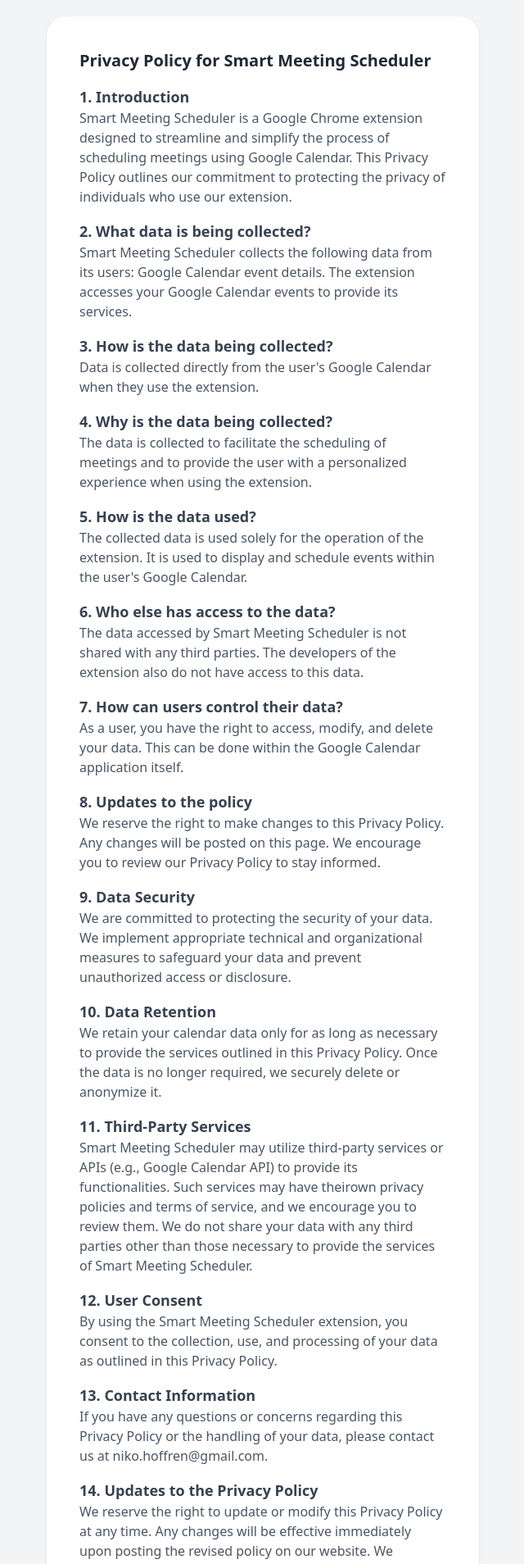
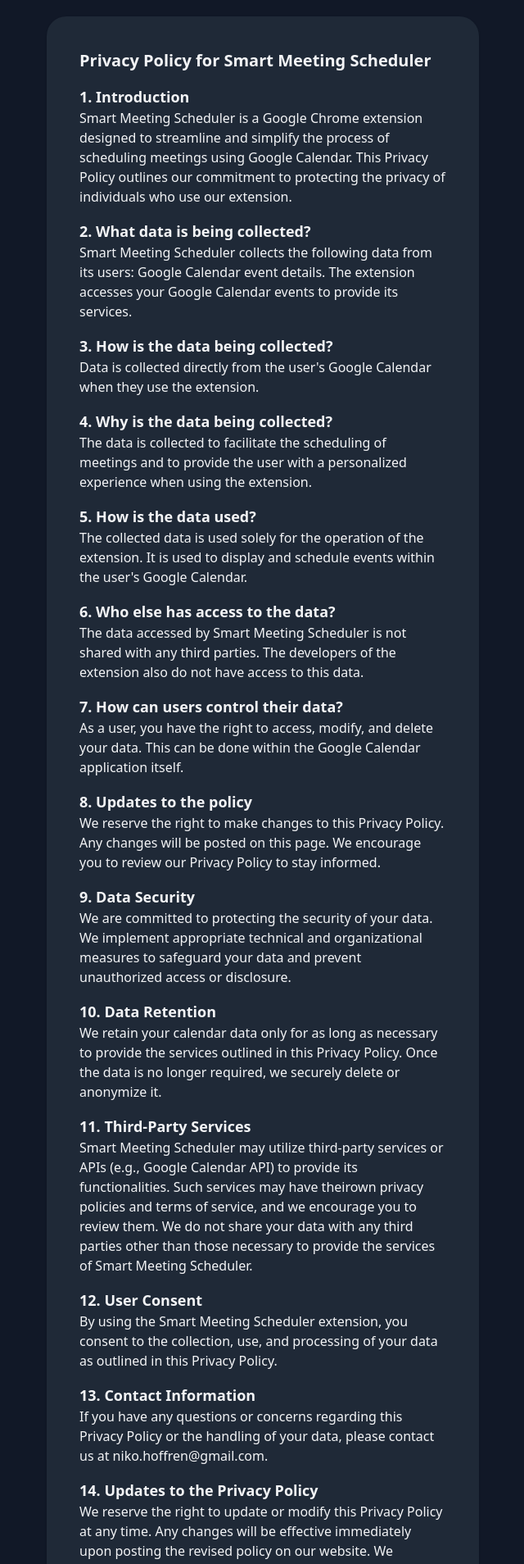
Before and after one commit to nikohoffren/app-icon-generator-website, a React (Vite) app: page /about in a window 1280 px wide. Shown: the part 100-2008 px from the top of the page at 82% size, without its empty margins (319-959 px from the left). Built offline with nearby package versions, Linux system fonts and the light colour scheme.

Commit message:
modify About page

```diff
--- a/src/pages/PrivacyPolicy.jsx
+++ b/src/pages/PrivacyPolicy.jsx
@@ -2,19 +2,19 @@
 
 const PrivacyPolicy = () => {
     return (
-        <div className="min-h-screen bg-gray-100 py-6 flex flex-col justify-center sm:py-12">
+        <div className="min-h-screen bg-gray-900 py-6 flex flex-col justify-center sm:py-12">
             <div className="relative py-3 sm:max-w-xl sm:mx-auto">
-                <div className="relative px-4 py-10 bg-white mx-8 md:mx-0 shadow rounded-3xl sm:p-10">
+                <div className="relative px-4 py-10 bg-gray-800 mx-8 md:mx-0 shadow rounded-3xl sm:p-10">
                     <div className="max-w-md mx-auto">
-                        <div className="font-semibold text-xl text-gray-800 mb-4">
+                        <div className="font-semibold text-xl text-gray-100 mb-4">
                             Privacy Policy for Smart Meeting Scheduler
                         </div>
 
                         <div className="mb-4">
-                            <div className="font-semibold text-lg text-gray-700">
+                            <div className="font-semibold text-lg text-gray-100">
                                 1. Introduction
                             </div>
-                            <p className="text-gray-600">
+                            <p className="text-gray-100">
                                 Smart Meeting Scheduler is a Google Chrome
                                 extension designed to streamline and simplify
                                 the process of scheduling meetings using Google
@@ -25,10 +25,10 @@
                         </div>
 
                         <div className="mb-4">
-                            <div className="font-semibold text-lg text-gray-700">
+                            <div className="font-semibold text-lg text-gray-100">
                                 2. What data is being collected?
                             </div>
-                            <p className="text-gray-600">
+                            <p className="text-gray-100">
                                 Smart Meeting Scheduler collects the following
                                 data from its users: Google Calendar event
                                 details. The extension accesses your Google
@@ -37,20 +37,20 @@
                         </div>
 
                         <div className="mb-4">
-                            <div className="font-semibold text-lg text-gray-700">
+                            <div className="font-semibold text-lg text-gray-100">
                                 3. How is the data being collected?
                             </div>
-                            <p className="text-gray-600">
+                            <p className="text-gray-100">
                                 Data is collected directly from the user's
                                 Google Calendar when they use the extension.
                             </p>
                         </div>
 
                         <div className="mb-4">
-                            <div className="font-semibold text-lg text-gray-700">
+                            <div className="font-semibold text-lg text-gray-100">
                                 4. Why is the data being collected?
                             </div>
-                            <p className="text-gray-600">
+                            <p className="text-gray-100">
                                 The data is collected to facilitate the
                                 scheduling of meetings and to provide the user
                                 with a personalized experience when using the
@@ -59,10 +59,10 @@
                         </div>
 
                         <div className="mb-4">
-                            <div className="font-semibold text-lg text-gray-700">
+                            <div className="font-semibold text-lg text-gray-100">
                                 5. How is the data used?
                             </div>
-                            <p className="text-gray-600">
+                            <p className="text-gray-100">
                                 The collected data is used solely for the
                                 operation of the extension. It is used to
                                 display and schedule events within the user's
@@ -71,10 +71,10 @@
                         </div>
 
                         <div className="mb-4">
-                            <div className="font-semibold text-lg text-gray-700">
+                            <div className="font-semibold text-lg text-gray-100">
                                 6. Who else has access to the data?
                             </div>
-                            <p className="text-gray-600">
+                            <p className="text-gray-100">
                                 The data accessed by Smart Meeting Scheduler is
                                 not shared with any third parties. The
                                 developers of the extension also do not have
@@ -83,10 +83,10 @@
                         </div>
 
                         <div className="mb-4">
-                            <div className="font-semibold text-lg text-gray-700">
+                            <div className="font-semibold text-lg text-gray-100">
                                 7. How can users control their data?
                             </div>
-                            <p className="text-gray-600">
+                            <p className="text-gray-100">
                                 As a user, you have the right to access, modify,
                                 and delete your data. This can be done within
                                 the Google Calendar application itself.
@@ -94,10 +94,10 @@
                         </div>
 
                         <div className="mb-4">
-                            <div className="font-semibold text-lg text-gray-700">
+                            <div className="font-semibold text-lg text-gray-100">
                                 8. Updates to the policy
                             </div>
-                            <p className="text-gray-600">
+                            <p className="text-gray-100">
                                 We reserve the right to make changes to this
                                 Privacy Policy. Any changes will be posted on
                                 this page. We encourage you to review our
@@ -106,10 +106,10 @@
                         </div>
 
                         <div className="mb-4">
-                            <div className="font-semibold text-lg text-gray-700">
+                            <div className="font-semibold text-lg text-gray-100">
                                 9. Data Security
                             </div>
-                            <p className="text-gray-600">
+                            <p className="text-gray-100">
                                 We are committed to protecting the security of
                                 your data. We implement appropriate technical
                                 and organizational measures to safeguard your
@@ -119,10 +119,10 @@
                         </div>
 
                         <div className="mb-4">
-                            <div className="font-semibold text-lg text-gray-700">
+                            <div className="font-semibold text-lg text-gray-100">
                                 10. Data Retention
                             </div>
-                            <p className="text-gray-600">
+                            <p className="text-gray-100">
                                 We retain your calendar data only for as long as
                                 necessary to provide the services outlined in
                                 this Privacy Policy. Once the data is no longer
@@ -131,10 +131,10 @@
                         </div>
 
                         <div className="mb-4">
-                            <div className="font-semibold text-lg text-gray-700">
+                            <div className="font-semibold text-lg text-gray-100">
                                 11. Third-Party Services
                             </div>
-                            <p className="text-gray-600">
+                            <p className="text-gray-100">
                                 Smart Meeting Scheduler may utilize third-party
                                 services or APIs (e.g., Google Calendar API) to
                                 provide its functionalities. Such services may
@@ -147,10 +147,10 @@
                         </div>
 
                         <div className="mb-4">
-                            <div className="font-semibold text-lg text-gray-700">
+                            <div className="font-semibold text-lg text-gray-100">
                                 12. User Consent
                             </div>
-                            <p className="text-gray-600">
+                            <p className="text-gray-100">
                                 By using the Smart Meeting Scheduler extension,
                                 you consent to the collection, use, and
                                 processing of your data as outlined in this
@@ -159,10 +159,10 @@
                         </div>
 
                         <div className="mb-4">
-                            <div className="font-semibold text-lg text-gray-700">
+                            <div className="font-semibold text-lg text-gray-100">
                                 13. Contact Information
                             </div>
-                            <p className="text-gray-600">
+                            <p className="text-gray-100">
                                 If you have any questions or concerns regarding
                                 this Privacy Policy or the handling of your
                                 data, please contact us at niko.hoffren@gmail.com.
@@ -170,10 +170,10 @@
                         </div>
 
                         <div className="mb-4">
-                            <div className="font-semibold text-lg text-gray-700">
+                            <div className="font-semibold text-lg text-gray-100">
                                 14. Updates to the Privacy Policy
                             </div>
-                            <p className="text-gray-600">
+                            <p className="text-gray-100">
                                 We reserve the right to update or modify this
                                 Privacy Policy at any time.  Any changes will be
                                 effective immediately upon posting the revised
```
